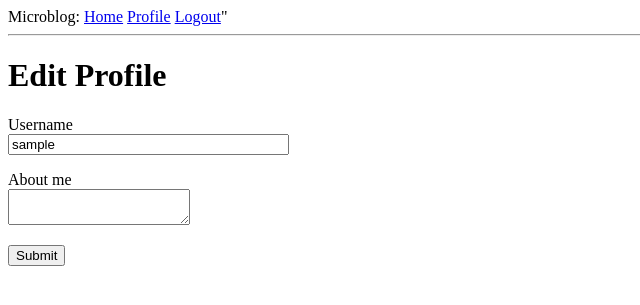
After one commit to AzzyCode/MicroBit, a Flask app: page /edit_profile in a window 1280 px wide. The commit adds this page. Shown: the top 305 px of the page, without its empty margins (0-640 px from the left). Run offline with Flask 3, Linux system fonts and the light colour scheme; the visitor is signed in with stand-in values (Sample User, id 1); data comes from the database, SQL or seed files in the repository; both versions use the stored data as it was after the commit.

Commit message:
Add 'last seen' display and profile editor for 'username' and 'about me'.

```diff
--- a/app/forms.py
+++ b/app/forms.py
@@ -1,6 +1,6 @@
 from flask_wtf import FlaskForm
-from wtforms import StringField, PasswordField, BooleanField, SubmitField
-from wtforms.validators import ValidationError, DataRequired, Email, EqualTo
+from wtforms import StringField, PasswordField, BooleanField, SubmitField, TextAreaField
+from wtforms.validators import ValidationError, DataRequired, Email, EqualTo, Length
 import sqlalchemy as sa
 from app import db
 from app.models import User
@@ -35,3 +35,9 @@ class RegistrationForm(FlaskForm):
         user = db.session.scalar(sa.select(User).where(User.email == email.data))
         if user is not None:
             raise ValidationError('Please use a different email address.')
+
+
+class EditProfileForm(FlaskForm):
+    username = StringField('Username', validators=[DataRequired()])
+    about_me = TextAreaField('About me', validators=[Length(min=0, max=140)])
+    submit = SubmitField('Submit')
--- a/app/models.py
+++ b/app/models.py
@@ -13,6 +13,8 @@ class User(UserMixin, db.Model):
     username: so.Mapped[str] = so.mapped_column(sa.String(64), index=True, unique=True)
     email: so.Mapped[str] = so.mapped_column(sa.String(120), index=True, unique=True)
     password_hash: so.Mapped[Optional[str]] = so.mapped_column(sa.String(256))
+    about_me: so.Mapped[Optional[str]] = so.mapped_column(sa.String(140))
+    last_seen: so.Mapped[Optional[datetime]] = so.mapped_column(default=lambda: datetime.now(timezone.utc))
 
     posts: so.WriteOnlyMapped['Post'] = so.relationship(back_populates='author')
 
@@ -29,6 +31,7 @@ class User(UserMixin, db.Model):
         digest = md5(self.email.lower().encode('utf-8')).hexdigest()
         return f'https://www.gravatar.com/avatar/{digest}?d=identicon&s={size}'
 
+
 class Post(db.Model):
     id: so.Mapped[int] = so.mapped_column(primary_key=True)
     body: so.Mapped[str] = so.mapped_column(sa.String(140))
--- a/app/routes.py
+++ b/app/routes.py
@@ -1,12 +1,12 @@
 from flask import render_template, flash, redirect, url_for, request
 from app import app
-from app.forms import LoginForm, RegistrationForm
+from app.forms import LoginForm, RegistrationForm, EditProfileForm
 from flask_login import current_user, login_user, logout_user, login_required
 import sqlalchemy as sa
 from app import db
 from app.models import User
 from urllib.parse import urlsplit
-
+from datetime import datetime, timezone
 
 @app.route('/')
 @app.route('/index')
@@ -77,3 +77,27 @@ def user(username):
         {'author': user, 'body': 'Test post 2'},
     ]
     return render_template('user.html', user=user, posts=posts)
+
+
+@app.before_request
+def before_request():
+    if current_user.is_authenticated:
+        current_user.last_seen = datetime.now(timezone.utc)
+        db.session.commit()
+
+
+@app.route('/edit_profile', methods=['GET', 'POST'])
+@login_required
+def edit_profile():
+    form = EditProfileForm()
+    if form.validate_on_submit():
+        current_user.username == form.username.data
+        current_user.about_me = form.about_me.data
+        db.session.commit()
+        flash('Your changes have been saved')
+        return redirect(url_for('edit_profile'))
+    elif request.method == 'GET':
+        form.username.data = current_user.username
+        form.about_me.data = current_user.about_me
+
+    return render_template('edit_profile.html', title='Edit Profile', form=form)
--- /dev/null
+++ b/app/templates/_post.html
@@ -0,0 +1,6 @@
+<table>
+    <tr valign="top">
+        <td><img src="{{ post.author.avatar(32) }}"></td>
+        <td>{{ post.author.username }} says:<br>{{ post.body }}</td>
+    </tr>
+</table>
--- /dev/null
+++ b/app/templates/edit_profile.html
@@ -0,0 +1,23 @@
+{% extends "base.html" %}
+
+{% block content %}
+    <h1>Edit Profile</h1>
+    <form action="" method="post">
+        {{ form.hidden_tag() }}
+        <p>
+            {{ form.username.label }}<br>
+            {{ form.username(size=32) }}<br>
+            {% for error in form.username.errors %}
+            <span style="color: red">[{{ error }}]</span>
+            {% endfor %}
+        </p>
+        <p>
+            {{ form.about_me.label }}<br>
+            {{ form.about_me(size=140) }}<br>
+            {% for error in form.about_me.errors %}
+            <span style="color: red">[{{ error }}]</span>
+            {% endfor %}
+        </p>
+        <p>{{ form.submit() }}</p>
+    </form>
+{% endblock %}
```
Also changed, not shown: app/templates/user.html (+9 -7 lines), migrations/versions/23b0d7228b0f_add_fields_about_me_and_last_seen_to_.py (added, +34 -0 lines), app.db.
